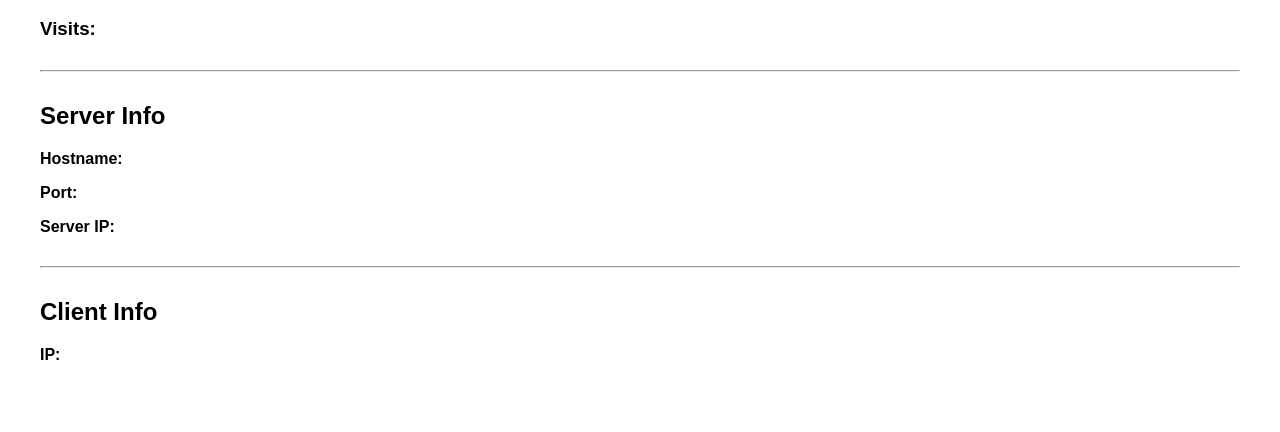
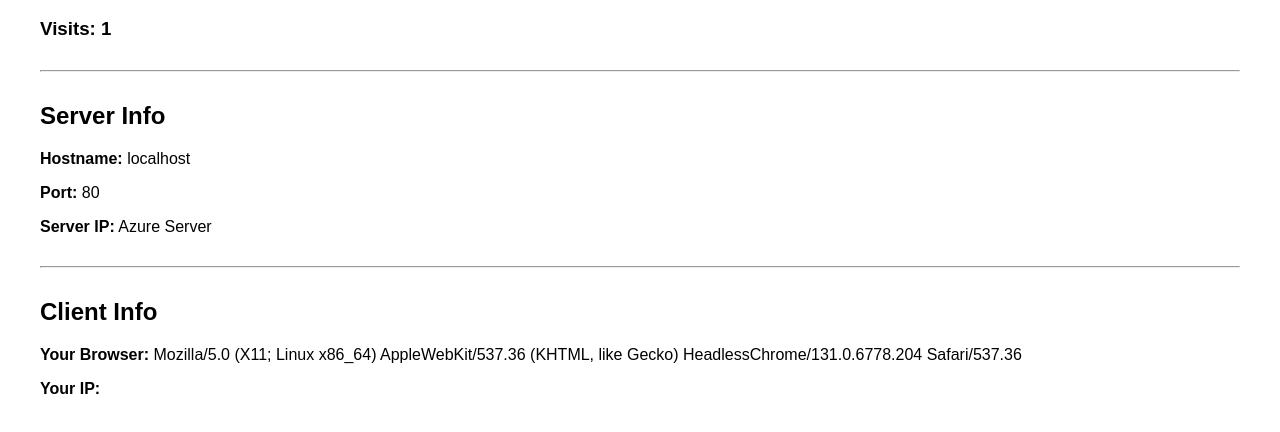
Before and after one commit to Ima-Ne04/github-actions-azure-project, a website: page index.html in a window 1280 px wide. Shown: the part 80-512 px from the top of the page. Drawn offline with Linux system fonts and the light colour scheme; no server answers.

Commit message:
Update index.html

```diff
--- a/index.html
+++ b/index.html
@@ -4,18 +4,16 @@
 <title>Visit Counter</title>
 
 <style>
+
 body{
 font-family: Arial;
 margin:40px;
 }
 
-h1{
-font-size:32px;
-}
-
 hr{
 margin:30px 0;
 }
+
 </style>
 
 </head>
@@ -24,7 +22,7 @@ margin:30px 0;
 
 <h1>Visit Counter</h1>
 
-<h3>Visits: <span id="visits"></span></h3>
+<h3>Visits: <span id="counter"></span></h3>
 
 <hr>
 
@@ -38,21 +36,36 @@ margin:30px 0;
 
 <h2>Client Info</h2>
 
-<p><b>IP:</b> <span id="clientip"></span></p>
+<p><b>Your Browser:</b> <span id="browser"></span></p>
+<p><b>Your IP:</b> <span id="clientip"></span></p>
 
 <script>
 
-fetch("/api")
+let count = localStorage.getItem("visits");
+
+if(count === null){
+count = 0;
+}
+
+count++;
+
+localStorage.setItem("visits", count);
+
+document.getElementById("counter").innerText = count;
+
+document.getElementById("hostname").innerText = window.location.hostname;
+
+document.getElementById("port").innerText = window.location.port || "80";
+
+document.getElementById("browser").innerText = navigator.userAgent;
+
+fetch("https://api.ipify.org?format=json")
 .then(res=>res.json())
 .then(data=>{
+document.getElementById("clientip").innerText = data.ip;
+});
 
-document.getElementById("visits").innerText = data.visits;
-document.getElementById("hostname").innerText = data.hostname;
-document.getElementById("port").innerText = data.port;
-document.getElementById("serverip").innerText = data.serverip;
-document.getElementById("clientip").innerText = data.clientip;
-
-});
+document.getElementById("serverip").innerText = "Azure Server";
 
 </script>
 
```
